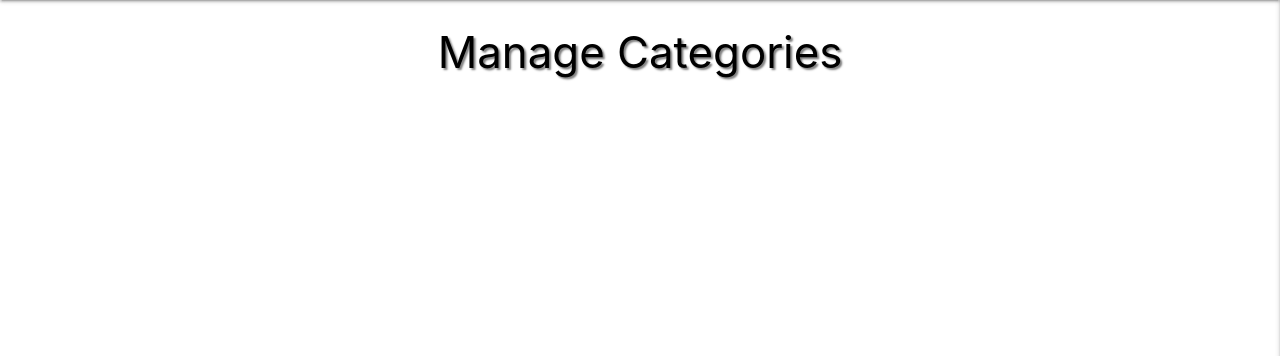
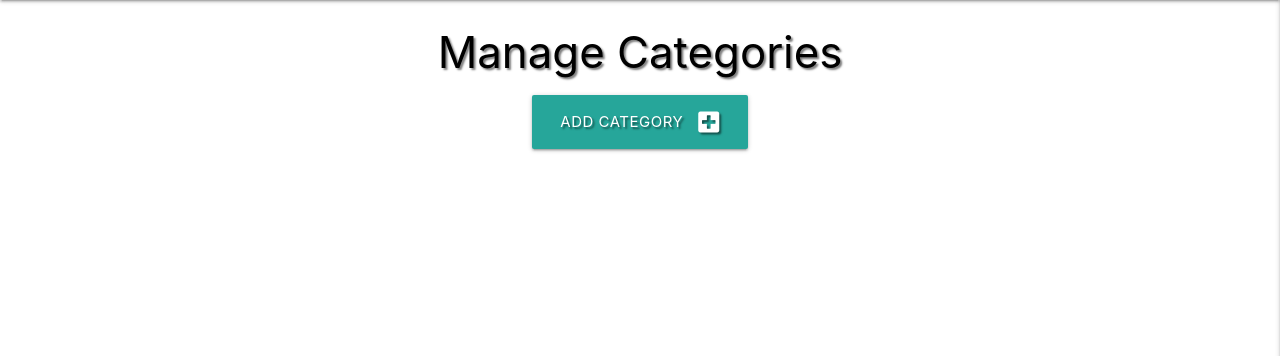
Before and after one commit to alissatroiano/task-manager, a Flask app: page /get_categories in a window 1280 px wide. Shown: the part 64-420 px from the top of the page. Run offline with Flask 2, Linux system fonts and the light colour scheme; data that the repository does not hold is empty; some libraries are stand-ins or nearby versions.

Commit message:
Add option to add category to database

```diff
--- a/app.py
+++ b/app.py
@@ -152,6 +152,19 @@ def get_categories():
     return render_template("categories.html", categories=categories)
 
 
+@app.route("/add_category", methods=["GET", "POST"])
+def add_category():
+    if request.method == "POST":
+        category = {
+            "category_name": request.form.get("category_name")
+        }
+        mongo.db.categories.insert_one(category)
+        flash("New Category Added!")
+        return redirect(url_for("get_categories"))
+
+    return render_template("add_category.html")
+
+
 if __name__ == "__main__":
     app.run(host=os.environ.get("IP"),
             port=int(os.environ.get("PORT")),
--- a/templates/categories.html
+++ b/templates/categories.html
@@ -1,4 +1,3 @@
-
 {% extends "base.html" %}
 {% block content %}
 
@@ -6,9 +5,18 @@
 <h3 class="center-align black-text text-shadow">Manage Categories</h3>
 
 <div class="row">
+    <div class="col s12 center-align">
+        <a href="{{ url_for('add_category') }}" class="btn-large text-shadow">
+        <i class="fas fa-plus-square right"></i>
+        Add Category
+        </a>
+    </div>
+</div>
+
+<div class="row">
 	{% for category in categories %}
 	<div class="col s12 m3">
-		<div class="card lighten-2 text-shadow black-text center-align">
+		<div class="card teal lighten-2 text-shadow black-text center-align">
 			<div class="card-content black-text">
 				<span class="card-title">{{ category.category_name }}</span>
 			</div>
--- a/templates/tasks.html
+++ b/templates/tasks.html
@@ -6,7 +6,7 @@
 <ul class="collapsible">
 	{% for task in tasks %}
 	<li>
-		<div class="collapsible-header light-green black-text lighten-2 text-shadow">
+		<div class="collapsible-header black-text lighten-2 text-shadow">
 			<div class="col s3">
 				<i class="fas fa-caret-down"></i>
                 {% if session.user|lower == task.created_by|lower %}
@@ -17,7 +17,7 @@
                 <div class="col s9">
                 <strong>{{ task.task_name }}</strong> : {{ task.due_date }}
 				{% if task.is_urgent == "on" %}
-				<i class="fas fa-exclamation-circle light-green-text lighten-4 tooltipped" data-position="right" data-tooltip="I am a tooltip"></i>
+				<i class="fas fa-exclamation-circle teal-text tooltipped" data-position="right" data-tooltip="I am a tooltip"></i>
 				{% endif %}
 			</div>
 		</div>
```
Also changed, not shown: templates/add_category.html (added, +29 -0 lines).
